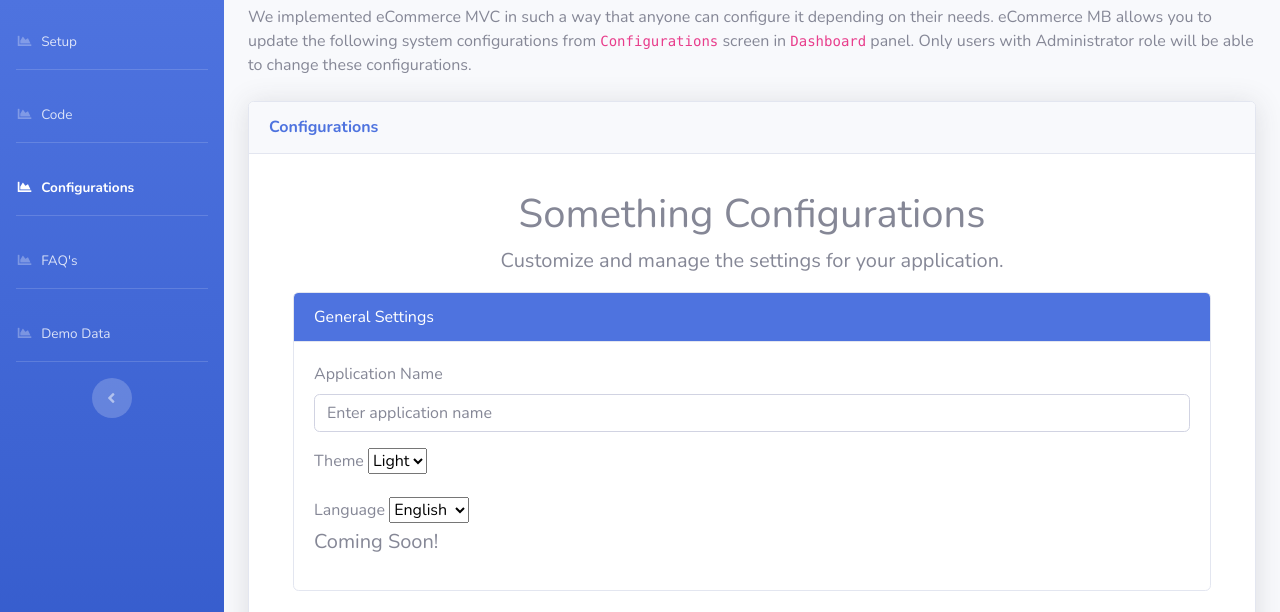
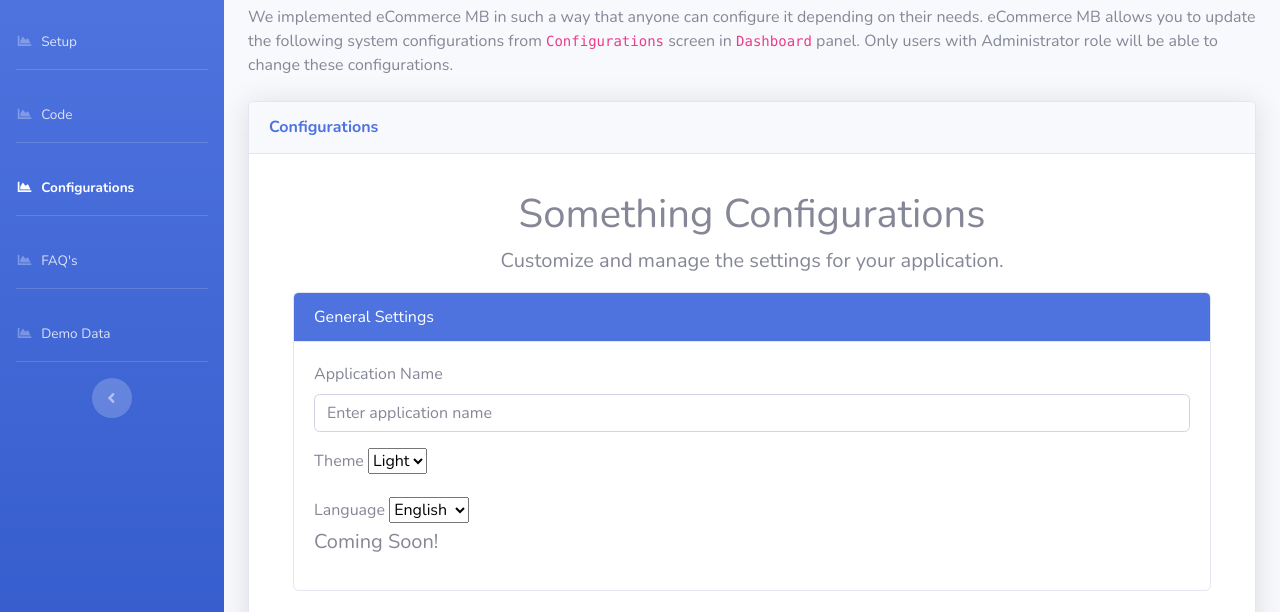
Before and after one commit to ganeshapmb/eCommerceMBDocs, a website with bundled scripts: page configurations.html in a window 1280 px wide. Shown: the part 131-743 px from the top of the page. Built offline with nearby package versions, Linux system fonts and the light colour scheme.

Commit message:
Update configurations.html

```diff
--- a/configurations.html
+++ b/configurations.html
@@ -322,7 +322,7 @@
 
                     <!-- Page Heading -->
                     <h1 class="h3 mb-2 text-gray-800">Configurations</h1>
-                    <p class="mb-4">We implemented eCommerce MVC in such a way that anyone can configure it depending on their needs. eCommerce MB allows you to update the following system configurations from <code>Configurations</code> screen in <code>Dashboard</code> panel. Only users with Administrator role will be able to change these configurations.</p>
+                    <p class="mb-4">We implemented eCommerce MB in such a way that anyone can configure it depending on their needs. eCommerce MB allows you to update the following system configurations from <code>Configurations</code> screen in <code>Dashboard</code> panel. Only users with Administrator role will be able to change these configurations.</p>
 
                     <!-- Content Row -->
                     <div class="row">
```
